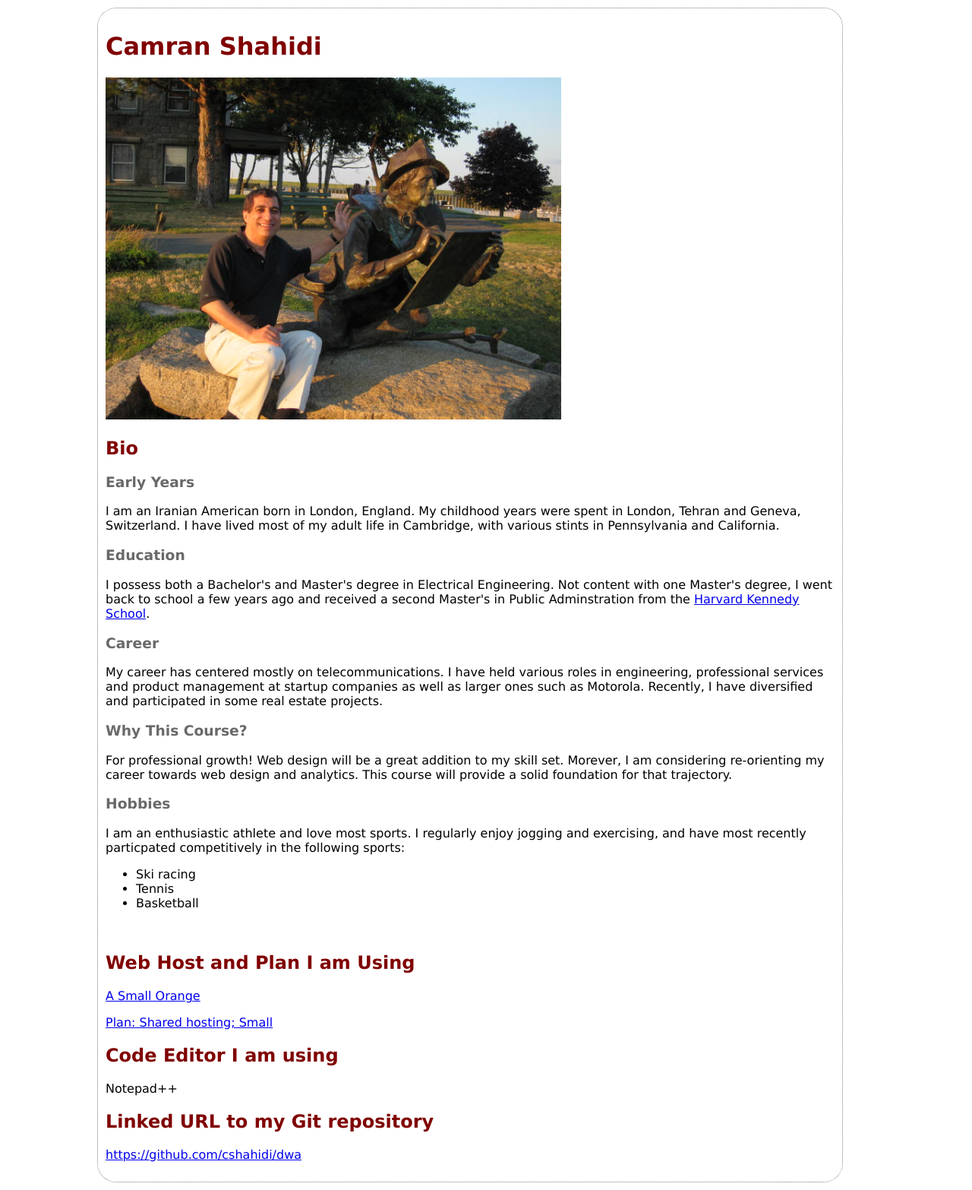
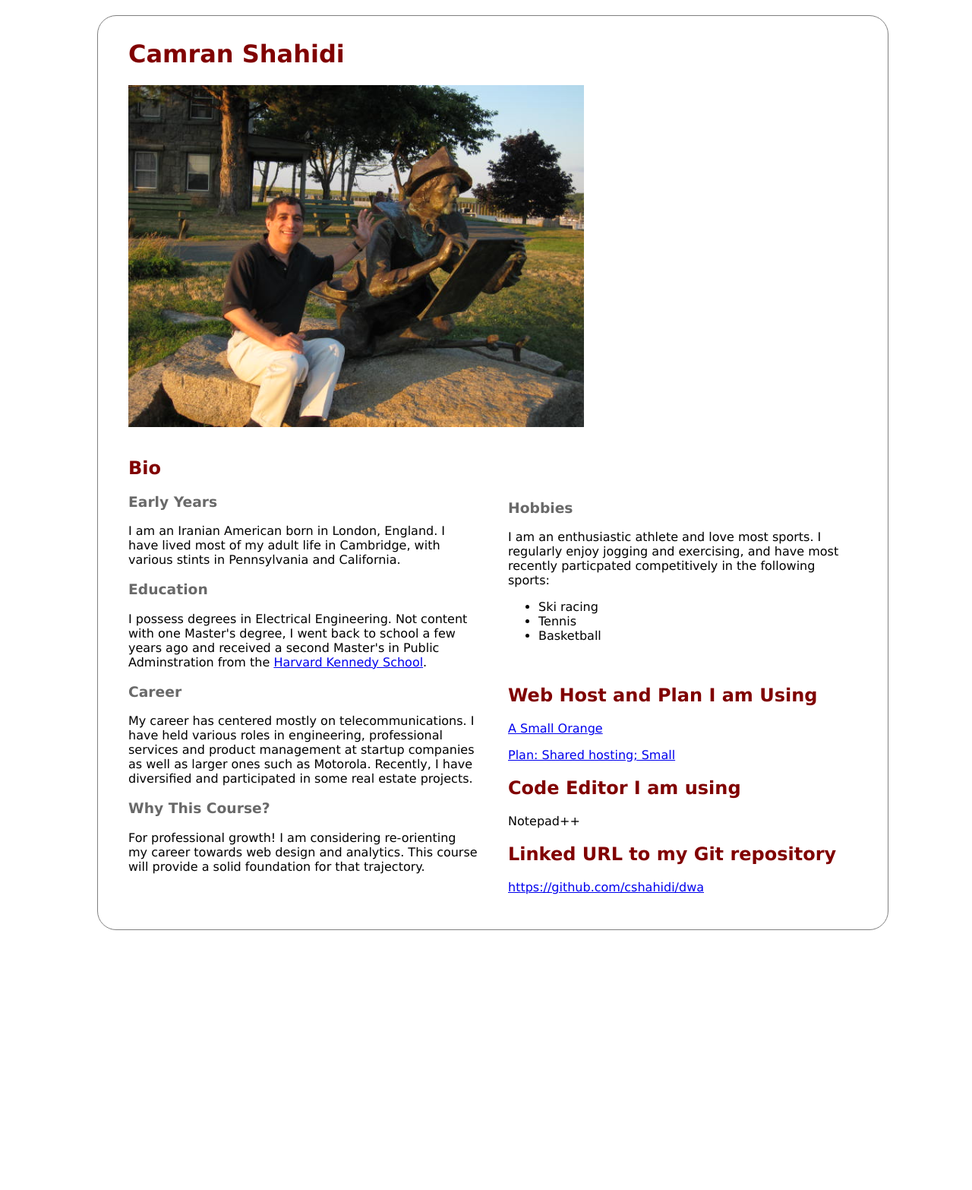
Before and after one commit to cshahidi/dwa, a PHP site: page /p1/index.php in a window 1280 px wide. Shown: the whole page at 76% size. After the commit the page ends 1224 px from the top, so only its background shows below. Run offline with PHP 8.4, Linux system fonts and the light colour scheme.

Commit message:
Project 1 - update
Updated index.php and style.css to form two columns and make border
corners round.

```diff
--- a/p1/index.php
+++ b/p1/index.php
@@ -16,21 +16,19 @@
 			alt="My photo" /></a>
 		</p>
 
+		<div id="left-column">
 			<h2>Bio</h2>
 			<h3>Early Years</h3>
 			<p>
-		I am an Iranian American born in London, England. My childhood years were spent in London,
-		Tehran and Geneva, Switzerland. I have lived most of my adult life in Cambridge, with various
-		stints in Pennsylvania and California.
+				I am an Iranian American born in London, England. I have lived most of my adult life in
+				Cambridge, with various stints in Pennsylvania and California.
 			</p>
 
 			<h3>Education</h3>
 			<p>
-			I possess both a Bachelor's and Master's degree in Electrical Engineering.
-			Not content with one Master's degree, I went back to school a few years ago and received a
-			second Master's in Public Adminstration from the
-			<a href="http://www.hks.harvard.edu/">Harvard Kennedy School</a>.
-			<!-- Could not use target attribute to open link in new window in XHTML 1.0 Strict -->
+				I possess degrees in Electrical Engineering. Not content with one Master's degree, I
+				went back to school a few years ago and received a second Master's in Public
+				Adminstration from the <a href="http://www.hks.harvard.edu/">Harvard Kennedy School</a>.
 			</p>
 
 			<h3>Career</h3>
@@ -42,14 +40,17 @@
 			</p>
 			<h3>Why This Course?</h3>
 			<p>
-			For professional growth! Web design will be a great addition to my skill set. Morever, I am
-			considering re-orienting my career towards web design and analytics. This course will
-			provide a solid foundation for that trajectory.
+				For professional growth! I am considering re-orienting my career towards web design
+				and analytics. This course will provide a solid foundation for that trajectory.
 			</p>
+		</div>  <!-- endiv left-column -->
+
+		<div id = "right-column">
+			<br><br><br>
 			<h3>Hobbies</h3>
 			<p>
-			I am an enthusiastic athlete and love most sports. I regularly enjoy jogging and exercising,
-			and have most recently particpated competitively in the following sports:
+				I am an enthusiastic athlete and love most sports. I regularly enjoy jogging and
+				exercising, and have most recently particpated competitively in the following sports:
 			</p>
 			<ul>
 				<li>Ski racing</li>
@@ -74,6 +75,11 @@
 			<p>
 				<a href="https://github.com/cshahidi/dwa">https://github.com/cshahidi/dwa</a><br />
 			</p>
+		</div>  <!-- endiv right-column -->
+
+		<!-- Footer div to ensure that the 2-column text will not flow out of wrapper -->
+		<div id='footer'></div>
+
 	</div>  <!-- endiv wrapper -->
 </body>
 </html>
--- a/p1/style.css
+++ b/p1/style.css
@@ -25,11 +25,29 @@ h3 {
 #wrapper {
 	width:			100%;
 	width:			960px;		/* Fixed width layout (vs liquid layout, if left out */
-	border:			1px dotted gray;
-	margin-top:		10px;
-	margin-bottom:	10px;
+	border:			1px solid gray;
+	margin-top:		20px;
+	margin-bottom:	20px;
 	margin-left: 	10%;
 	margin-right: 	15%;
-	padding: 	  	10px 10px 10px 10px;
+	padding: 	  	10px 40px 10px 40px;
 	border-radius:	25px;
 }
+
+#left-column {
+	width:460px;
+	border:0px solid black;
+	float:left;
+}
+
+#right-column {
+	width:460px;
+	float:right;
+	border:0px solid black;
+}
+
+#footer {
+	clear:both;
+	padding-bottom:20px;
+	border:0px solid red;
+}
```
Also changed, not shown: index_v1.php (deleted, +0 -33 lines). Lines whose indentation alone changed are shown as unchanged.
